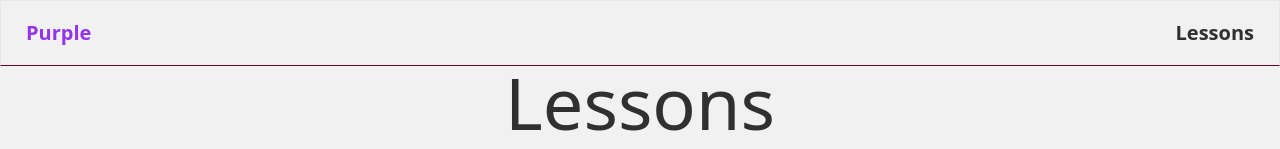
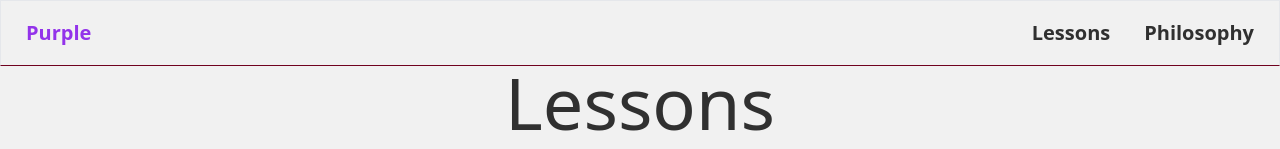
Before and after one commit to ikollipara/Purple, a Next.js app: page /lessons in a window 1280 px wide. Shown: the top 149 px of the page. Built offline with nearby package versions, Linux system fonts and the light colour scheme.

Commit message:
Fixed Navigation and Added Philosophy

```diff
--- a/components/navbar.tsx
+++ b/components/navbar.tsx
@@ -6,13 +6,20 @@
  * Navigation
  */
 
+import Link from "next/link";
+
 export const Navbar = () => (
   <nav className="navbar border-solid border-b-primary-focus border">
     <button className="btn btn-ghost normal-case text-xl text-purple-600 mr-auto">
       Purple
     </button>
-    <a className="btn btn-ghost normal-case text-xl" href="/lessons">
-      Lessons
-    </a>
+    <section className="inline-flex">
+      <Link passHref href="/lessons">
+        <a className="btn btn-ghost normal-case text-xl">Lessons</a>
+      </Link>
+      <Link passHref href="/philosophy">
+        <a className="btn btn-ghost normal-case text-xl">Philosophy</a>
+      </Link>
+    </section>
   </nav>
 );
--- a/pages/_app.tsx
+++ b/pages/_app.tsx
@@ -11,7 +11,6 @@ import type { AppProps } from "next/app";
 import { MDXProvider } from "@mdx-js/react";
 import type { MDXComponents } from "mdx/types";
 import { Navbar } from "../components/navbar";
-import Image from "next/image";
 import Link from "next/link";
 import Head from "next/head";
 
@@ -33,9 +32,10 @@ const components: MDXComponents = {
   p: ({ children }) => (
     <p className="text-xl leading-relaxed my-2 mx-3">{children}</p>
   ),
+  img: ({ src }) => (
+    <img className="ml-[15%] lg:inline-flex lg:ml-0 lg:first:ml-52" src={src} />
+  ),
   strong: ({ children }) => <strong className="text-xl">{children}</strong>,
-  // @ts-ignore
-  img: Image,
   a: ({ children, href }) => (
     <Link
       className="text-blue-500 hover:text-blue-700 visited:text-purple-800"
```
